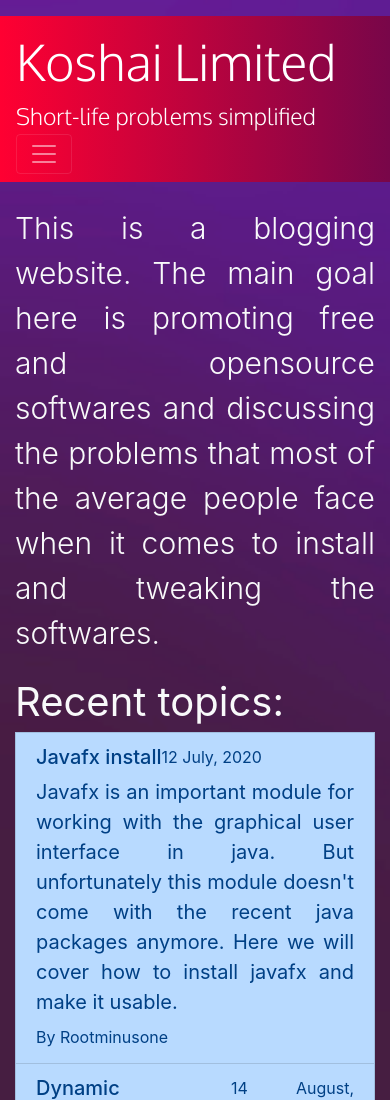
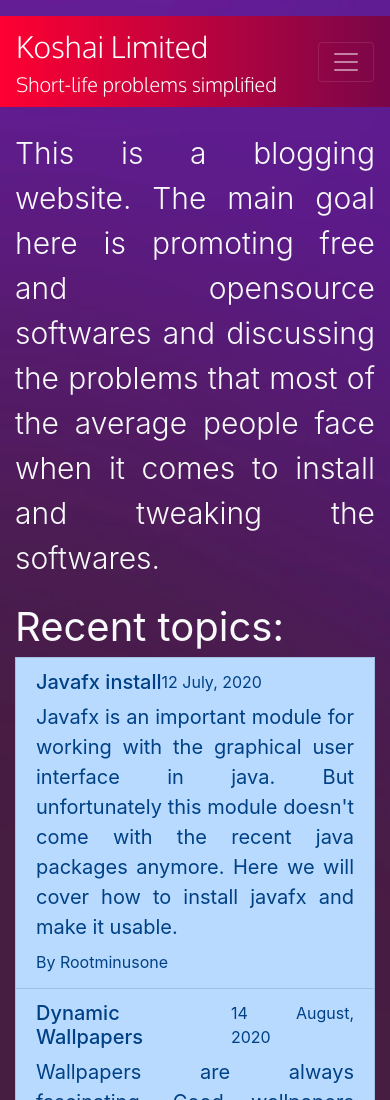
Before and after one commit to rootminusone8004/rootminusone8004.github.io, a plain HTML site: page zk/index.html in a window 390 px wide. Shown: the top 1100 px of the page. Drawn offline with Linux system fonts and the light colour scheme; files whose address does not match are found by name.

Commit message:
Update style.css

```diff
--- a/zk/css/style.css
+++ b/zk/css/style.css
@@ -22,3 +22,11 @@ body{
 	background-size: 2000px auto;
 	background-attachment: fixed;
 	font-size: 20px;}
+
+@media(max-width: 767px){
+	.logo{
+	font-family: oxy;
+	font-size: 30px;}
+	.logo2{
+	font-family: oxy;
+	font-size: 20px;}}
```
